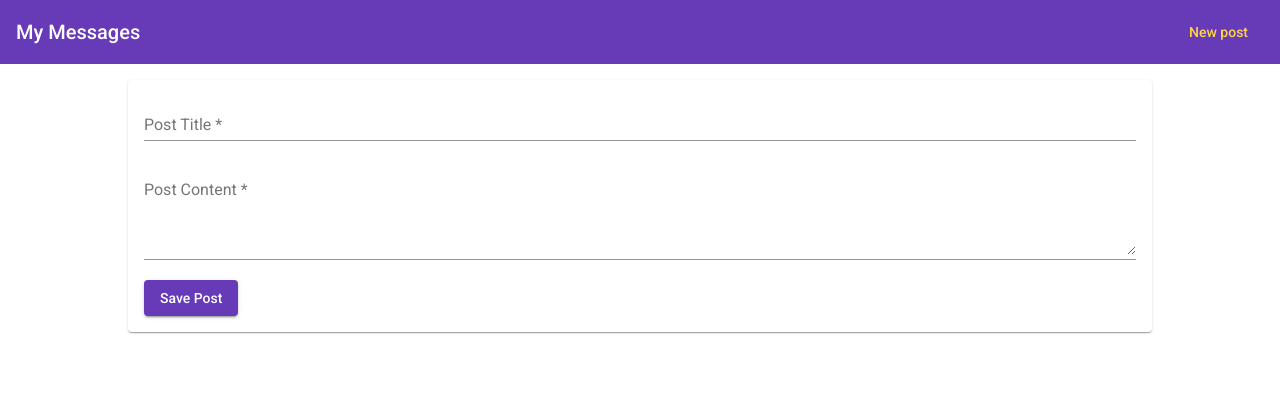
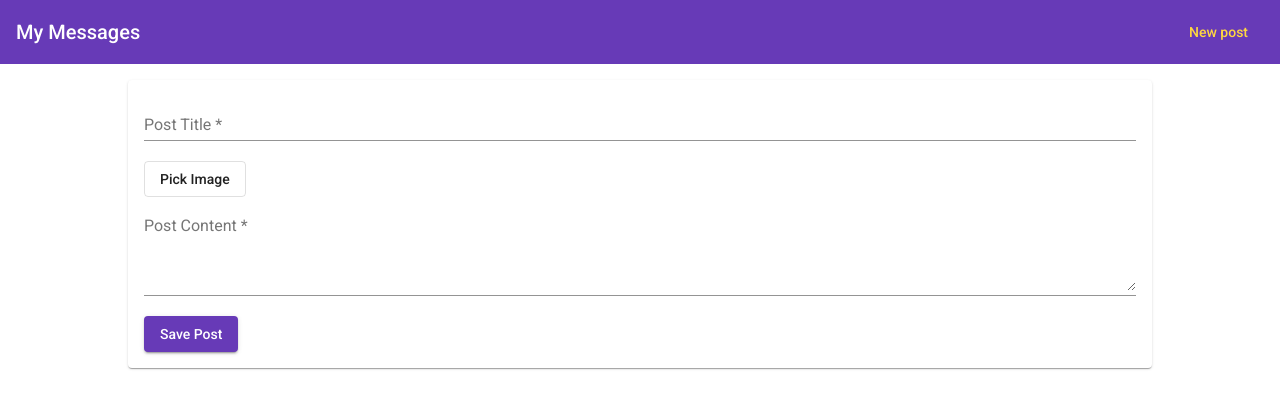
Before and after one commit to arjan-bal/mean-chatting-app, an Angular app: page /create in a window 1280 px wide. Shown: the top 408 px of the page. Built offline with nearby package versions, Linux system fonts and the light colour scheme.

Commit message:
added file picker button to frontend

```diff
--- a/src/app/posts/post-create/post-create.component.css
+++ b/src/app/posts/post-create/post-create.component.css
@@ -6,3 +6,7 @@ textarea{
 mat-spinner {
   margin: auto;
 }
+
+input[type="file"] {
+  visibility: hidden;
+}
--- a/src/app/posts/post-create/post-create.component.html
+++ b/src/app/posts/post-create/post-create.component.html
@@ -12,6 +12,10 @@
       #title="ngModel">
       <mat-error *ngIf="title.invalid">Please enter a title.</mat-error>
     </mat-form-field>
+    <div>
+      <button mat-stroked-button type="button" (click)="filePicker.click()">Pick Image</button>
+      <input type="file" #filePicker>
+    </div>
     <mat-form-field>
       <textarea
       matInput
```
